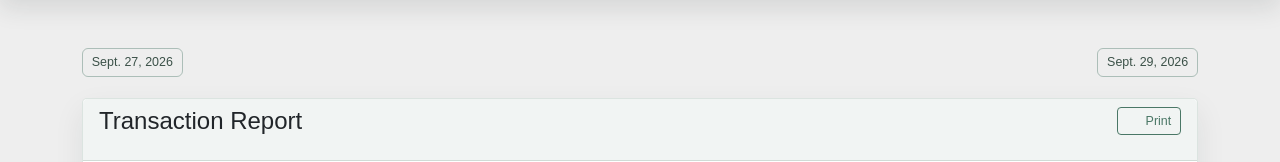
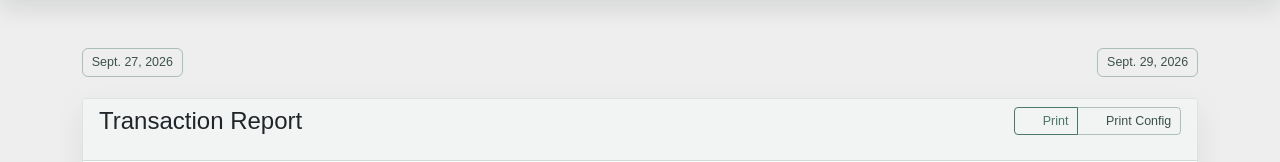
Before and after one commit to agcsiva97/daybook-neo, a Django app: page /daybook/report/ in a window 1280 px wide. Shown: the part 54-216 px from the top of the page. Run offline with Django 5.2, Linux system fonts and the light colour scheme; the visitor is signed in with stand-in values (Sample User, id 1); data comes from the database, SQL or seed files in the repository; data that the repository does not hold is empty; parts of the project's set-up code (start-up, migrations or seed data) failed here and were passed over; some libraries are stand-ins or nearby versions; some web fonts are replaced.

Commit message:
Print Config added

```diff
--- a/daybook_lite/entries/templates/entries/denomination.html
+++ b/daybook_lite/entries/templates/entries/denomination.html
@@ -707,7 +707,7 @@ function savePreferences() {
     });
 
     // Save the array as a JSON string in a single cookie valid for 30 days
-    document.cookie = `hidden_fields=${JSON.stringify(hiddenFields)}; max-age=${3600 * 24 * 30}; path=/`;
+    document.cookie = `hidden_fields=${JSON.stringify(hiddenFields)}; max-age=${3600 * 24 * 400}; path=/`;
 
     // Close the modal
     const modalElement = document.getElementById('fieldsVisibilityModal');
--- a/daybook_lite/entries/templates/entries/report.html
+++ b/daybook_lite/entries/templates/entries/report.html
@@ -21,6 +21,10 @@
           <button onclick="window.print()" class="btn btn-sm btn-outline-primary">
             <i class="fa-solid fa-print"></i>
             <span class="d-none d-md-inline"> Print</span>
+          </button>
+          <button type="button" class="btn btn-sm btn-outline-secondary" data-bs-toggle="modal" data-bs-target="#printConfigModal">
+            <i class="fa-solid fa-gear"></i>
+            <span class="d-none d-md-inline"> Print Config</span>
           </button>
         </div>
       </div>
@@ -90,7 +94,7 @@
   {% endif %}
 
   {% if denomination_periods %}
-<div class="card mt-3">
+<div class="card mt-3" id="denominationCard">
     <div class="card-header d-flex justify-content-between align-items-center print-header">
         <div>
             <h4 class="mb-0">Denominations</h4>
@@ -102,11 +106,10 @@
             {% for period, data in denomination_periods %}
             <div class="col-12 col-md-6">
                 <div class="denom-period-block">
-                    <small class="text-muted">{{ data.user }}</small>
                     <table class="table table-sm denom-table mb-0">
                         <thead class="table-light">
                             <tr>
-                                <th colspan="3">{{ data.time_period|title }}{% if data.shop_name %} — {{ data.shop_name }}{% endif %}{% if data.user %} - {{ data.user }}{% endif %}</th>
+                                <th colspan="3">{{ data.time_period|title }}{% if data.shop_name %} - {{ data.shop_name }}{% endif %}{% if data.user %} - {{ data.user }}{% endif %}</th>
                             </tr>
                             <tr>
                                 <th>Denomination</th>
@@ -282,6 +285,79 @@
     </div>
   </div>
 </div>
+
+<div class="modal fade no-print" id="printConfigModal" tabindex="-1" aria-labelledby="printConfigModalLabel" aria-hidden="true">
+  <div class="modal-dialog">
+    <div class="modal-content">
+      <div class="modal-header">
+        <h5 class="modal-title" id="printConfigModalLabel">Print Configurations</h5>
+        <button type="button" class="btn-close" data-bs-dismiss="modal" aria-label="Close"></button>
+      </div>
+      <div class="modal-body">
+        <div class="form-check">
+          <input class="form-check-input" type="checkbox" id="hideDenominationCheck">
+          <label class="form-check-label" for="hideDenominationCheck">
+            Hide Denomination
+          </label>
+        </div>
+      </div>
+      <div class="modal-footer">
+        <button type="button" class="btn btn-secondary" data-bs-dismiss="modal">Cancel</button>
+        <button type="button" class="btn btn-primary" onclick="savePrintConfig()">Save</button>
+      </div>
+    </div>
+  </div>
+</div>
+
+<script>
+// Read the print_config cookie (JSON), same pattern as the denomination
+// page's hidden_fields cookie.
+function getPrintConfig() {
+    const match = document.cookie.match(/(?:^|; )print_config=([^;]*)/);
+    if (!match) return {};
+    try {
+        return JSON.parse(decodeURIComponent(match[1]));
+    } catch (e) {
+        return {};
+    }
+}
+
+// Toggle the no-print class on the Denominations card based on the config.
+function applyPrintConfig(config) {
+    const denomCard = document.getElementById('denominationCard');
+    if (!denomCard) return;
+    if (config.hide_denomination) {
+        denomCard.classList.add('no-print');
+    } else {
+        denomCard.classList.remove('no-print');
+    }
+}
+
+function savePrintConfig() {
+    const hideDenomination = document.getElementById('hideDenominationCheck').checked;
+    const config = { hide_denomination: hideDenomination };
+
+    // Save as a single cookie valid for 30 days, same as hidden_fields.
+    document.cookie = `print_config=${JSON.stringify(config)}; max-age=${3600 * 24 * 400}; path=/`;
+
+    applyPrintConfig(config);
+
+    const modalElement = document.getElementById('printConfigModal');
+    const modalInstance = bootstrap.Modal.getInstance(modalElement);
+    if (modalInstance) {
+        modalInstance.hide();
+    }
+}
+
+document.addEventListener('DOMContentLoaded', function() {
+    const config = getPrintConfig();
+    const checkbox = document.getElementById('hideDenominationCheck');
+    if (checkbox) {
+        checkbox.checked = !!config.hide_denomination;
+    }
+    applyPrintConfig(config);
+});
+</script>
 
 <style>
 .print-only {
```
Also changed, not shown: daybook_lite/docs/Changelog.md.
